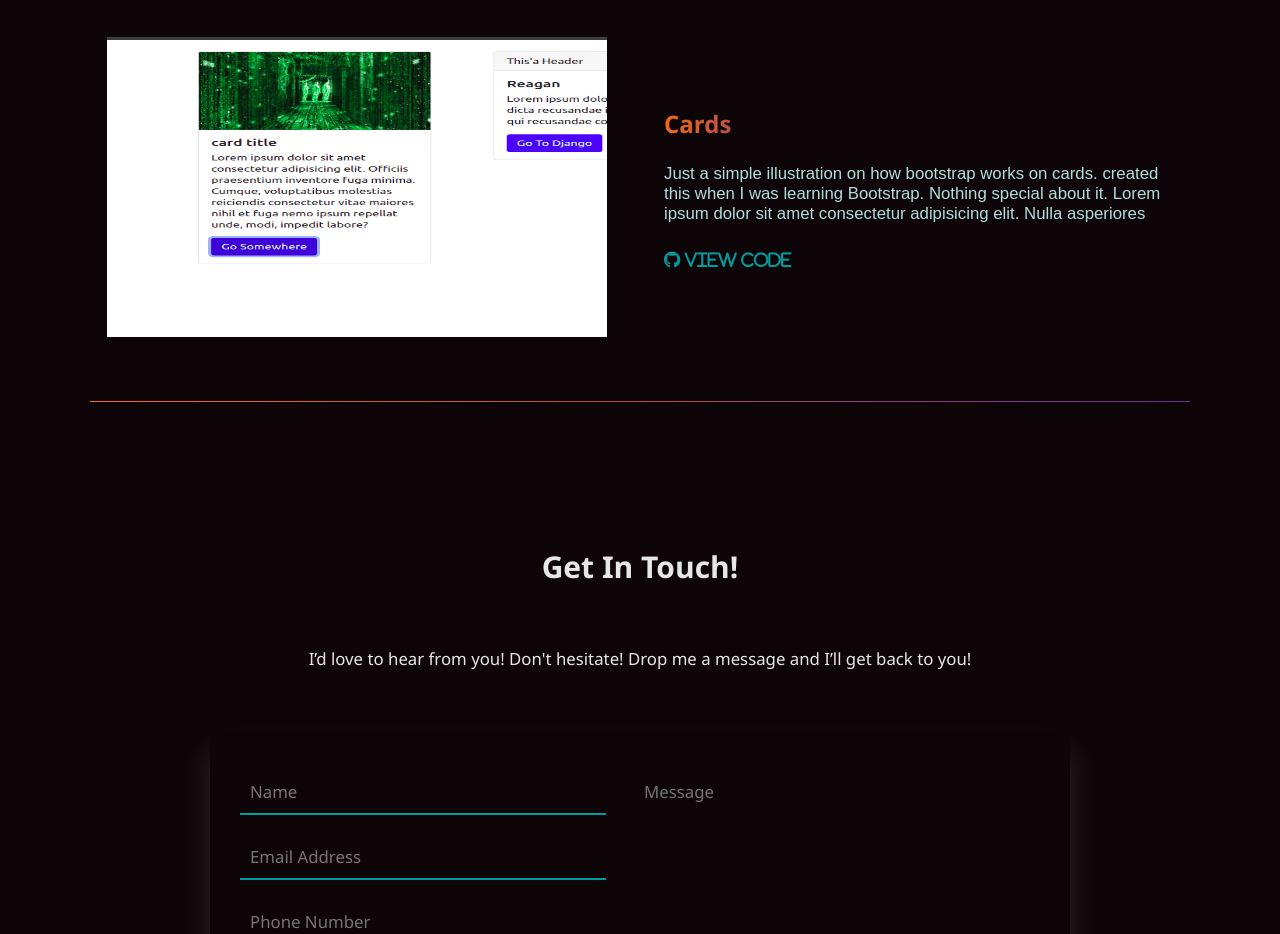
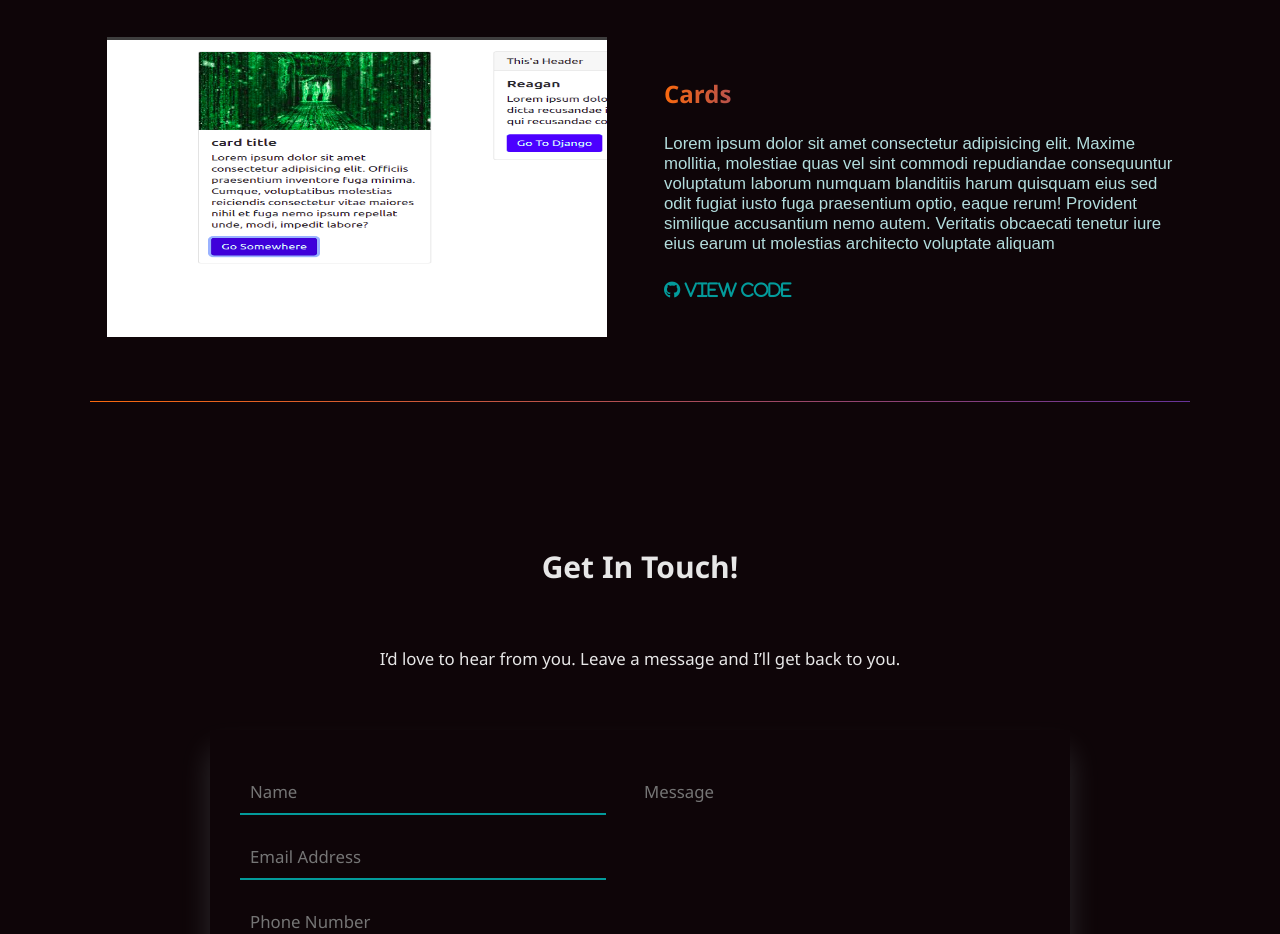
Before and after one commit to reaganodhiambo/portfolioV1, a plain HTML site: page index.html in a window 1280 px wide. Shown: the part 2540-3474 px from the top of the page. Drawn offline with Linux system fonts and the light colour scheme.

Commit message:
Update index.html

```diff
--- a/index.html
+++ b/index.html
@@ -111,10 +111,11 @@
                 <h2>Cards</h2>
                 <p>
 
-                    Just a simple illustration on how bootstrap works on cards.
-                    created this when I was learning Bootstrap.
-                    Nothing special about it.
-                    Lorem ipsum dolor sit amet consectetur adipisicing elit. Nulla asperiores
+                    Lorem ipsum dolor sit amet consectetur adipisicing elit. Maxime mollitia,
+                    molestiae quas vel sint commodi repudiandae consequuntur voluptatum laborum
+                    numquam blanditiis harum quisquam eius sed odit fugiat iusto fuga praesentium
+                    optio, eaque rerum! Provident similique accusantium nemo autem. Veritatis
+                    obcaecati tenetur iure eius earum ut molestias architecto voluptate aliquam
                 </p>
                 <a href="#" class="project-link" target="_blank"><i class="fa fa-github" aria-hidden="true"> View
                         Code</i></a>
@@ -125,8 +126,8 @@
 
     <section class="contact" id="contact">
         <h2>Get In Touch!</h2>
-        <p>I’d love to hear from you!
-            Don't hesitate! Drop me a message and I’ll get back to you!
+        <p>I’d love to hear from you.
+            Leave a message and I’ll get back to you.
         </p>
         <div class="contact-form">
             <div class="input-fields">
```
